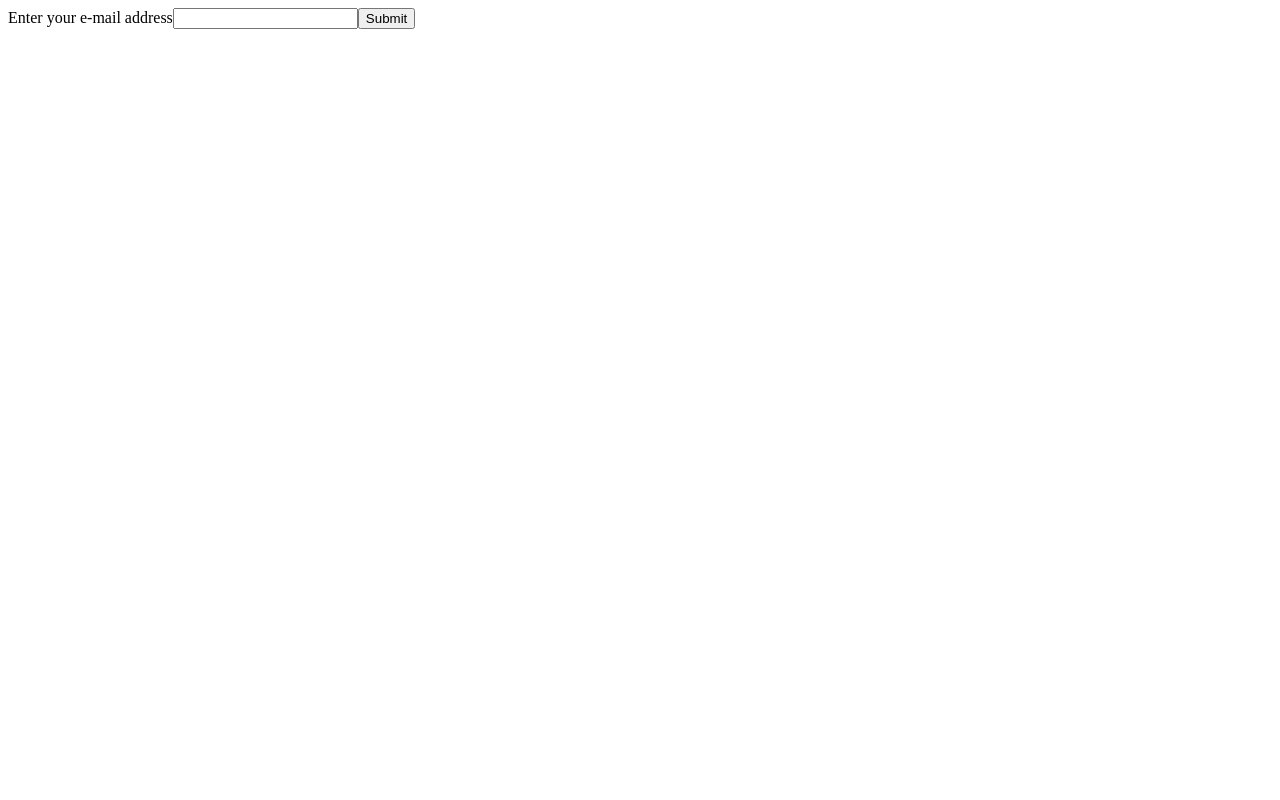
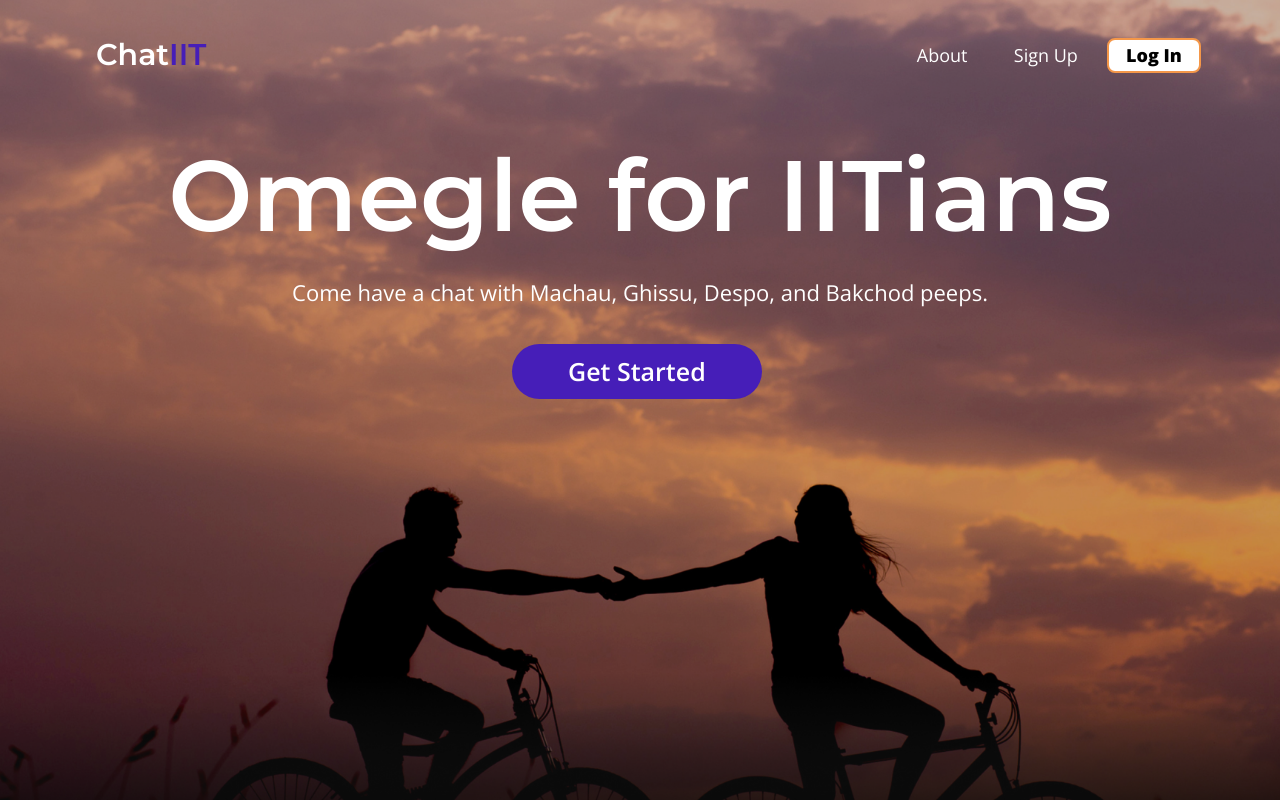
Before and after one commit to Abhishek-Yadav-21/Baat-chIIT, a React (Create React App) app in the folder client/: page / in a window 1280 px wide. Built offline with nearby package versions, Linux system fonts and the light colour scheme.

Commit message:
homepage upper part completed

```diff
--- a/client/public/index.html
+++ b/client/public/index.html
@@ -10,6 +10,12 @@
       content="Web site created using create-react-app"
     />
     <link rel="apple-touch-icon" href="%PUBLIC_URL%/logo192.png" />
+    <link rel="stylesheet" href="https://cdnjs.cloudflare.com/ajax/libs/semantic-ui/2.4.1/semantic.min.css">
+    <link href="https://fonts.googleapis.com/css2?family=Montserrat:wght@500;600&display=swap" rel="stylesheet">
+    <link rel="preconnect" href="https://fonts.gstatic.com">
+<link href="https://fonts.googleapis.com/css2?family=Open+Sans:wght@400;600;800&display=swap" rel="stylesheet">
+
+
     <!--
       manifest.json provides metadata used when your web app is installed on a
       user's mobile device or desktop. See https://developers.google.com/web/fundamentals/web-app-manifest/
--- /dev/null
+++ b/client/src/components/Homepage/Homepage.css
@@ -0,0 +1,65 @@
+html, body{
+    margin: 0;
+    font-size: 62.5%;
+}
+
+.bg {
+    background-image: url('./Assets/bg.png');
+    background-size: cover;
+    background-position: bottom;
+    height: 100vh;
+}
+div.heading {
+    display: flex;
+    justify-content: center;
+    font-family: Montserrat;
+    font-style: normal;
+    font-weight: bold;
+    font-size: 10rem;
+    line-height: 15rem;
+    color: white;
+    padding-top: 3rem;
+}
+
+div.desc{
+    display: flex;
+    justify-content: center;
+    font-family: Open Sans;
+    font-style: normal;
+    font-weight: normal;
+    font-size: 2.2rem;
+    line-height: 4.4rem;
+    /* identical to box height */
+
+
+    color: #FFFFFF;
+}
+
+.button{
+    display: flex;
+    justify-content: center;
+    padding-top: 3rem;
+}
+
+button.massive.ui.button{
+    height: 5.5rem;
+    width: 25rem;
+    border-radius: 5rem;
+    background: #461EB8;
+    font-family: Open Sans;
+    font-style: normal;
+    font-weight: 600;
+    font-size: 2.5rem;
+    align-self: center;
+    padding: 1rem;
+/* identical to box height */
+
+
+color: #FFFFFF;
+}
+
+@media (max-width: 830px){
+    html{
+        font-size: 50%;
+    }
+}
--- a/client/src/components/Homepage/Homepage.js
+++ b/client/src/components/Homepage/Homepage.js
@@ -1,11 +1,22 @@
 import React from 'react';
-import Input from './Input';
+// import Input from './Input';
+import './Homepage.css';
+import Navbar from '../Navbar/Navbar';
 
 class Homepage extends React.Component {
     render(){
         return (
-            <div>
-                <Input />
+            <div className="bg">
+                <Navbar />
+                <div className="heading">
+                    Omegle for IITians
+                </div>
+                <div className="desc">
+                    Come have a chat with Machau, Ghissu, Despo, and Bakchod peeps.
+                </div>
+                <div className="button">
+                    <button className="massive ui button">Get Started</button>
+                </div>
             </div>
         )
     }
--- /dev/null
+++ b/client/src/components/Navbar/Navbar.css
@@ -0,0 +1,55 @@
+.ui.secondary.menu{
+    padding-top: 2rem;
+
+}
+
+span{
+    color: #461EB8;
+}
+
+.main{
+    color: white;
+    font-size: 3rem;
+    font-family: 'Montserrat';
+    font-weight: bold;
+    line-height: 4.2rem;
+}
+.ui.secondary.menu .active.item{
+    background: rgba(0,0,0,0);
+}
+
+.ui.secondary.menu .item{
+    color: white;
+    line-height: 150%;
+    font-size: 1.8rem;
+    font-family: 'Open Sans', sans-serif;
+}
+
+
+
+#login{
+    border: 2px solid #F49749;
+    padding-top: 2px;
+    padding-bottom: 2px;
+    background: white;
+    border-radius: 8px;
+    color: black;
+    font-weight: bold;
+}
+
+@media(max-width: 998px) {
+    html{
+        font-size: 55%;
+    }
+}
+
+@media(max-width: 768px) {
+    html{
+        font-size: 45%;
+    }
+}
+@media(max-width: 830px) {
+    html{
+        font-size: 50%;
+    }
+}
--- /dev/null
+++ b/client/src/components/Navbar/Navbar.js
@@ -0,0 +1,36 @@
+import React from 'react';
+import './Navbar.css';
+
+class Navbar extends React.Component {
+    render(){
+        return (
+            <div>
+                <div className="ui container">
+                    <div className="ui secondary menu">
+                        <a className="active item">
+                            <h3 className="main">Chat<span>IIT</span></h3>
+                        </a>
+                        <div className="right menu">
+                            <a className="ui item">
+                                About
+                            </a>
+                            <a className="ui item">
+                                Sign Up
+                            </a>
+                            <a id="login" className="ui item">
+                                Log In
+                            </a>
+                        </div>
+                    </div>
+                </div>
+
+            </div>
+
+        );
+    }
+}
+
+
+
+
+export default Navbar;
```
Also changed, not shown: client/src/components/Homepage/Assets/bg.png (added).
